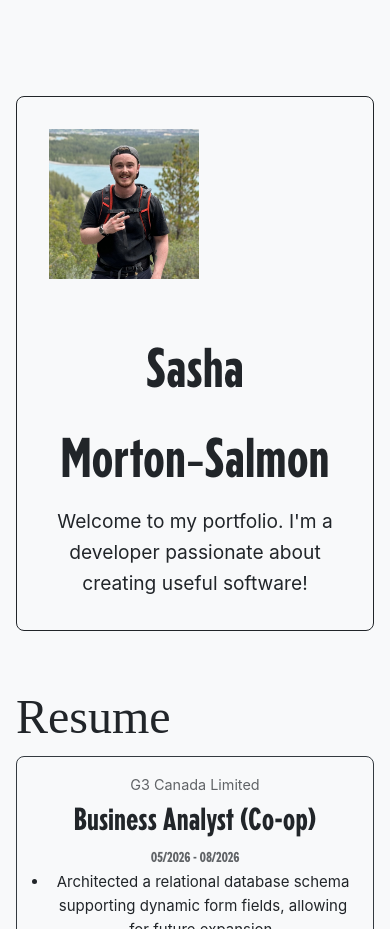
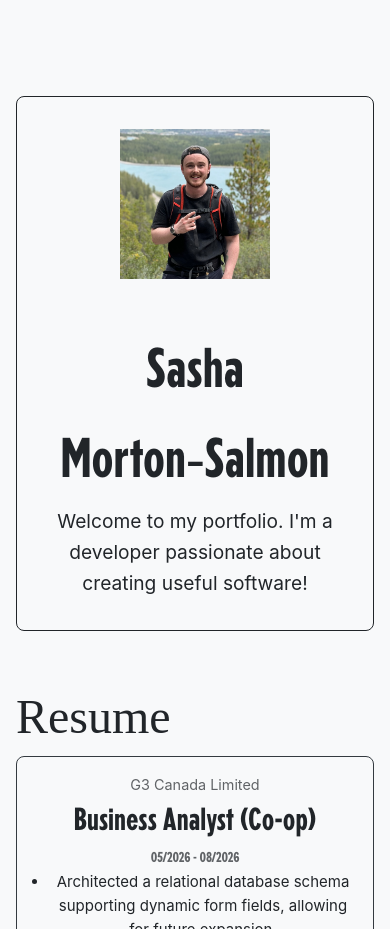
Before and after one commit to clone-101/portfolio, a Vue app: page / in a window 390 px wide. Shown: the part 780-1709 px from the top of the page. Built offline with nearby package versions, Linux system fonts and the light colour scheme; a web font is replaced by a local one.

Commit message:
center headshot for mobile view

```diff
--- a/src/components/Hero.vue
+++ b/src/components/Hero.vue
@@ -72,6 +72,7 @@ defineProps({
   }
 
   .hero-image {
+    justify-self: center;
     margin-bottom: 1rem;
   }
 }
```
